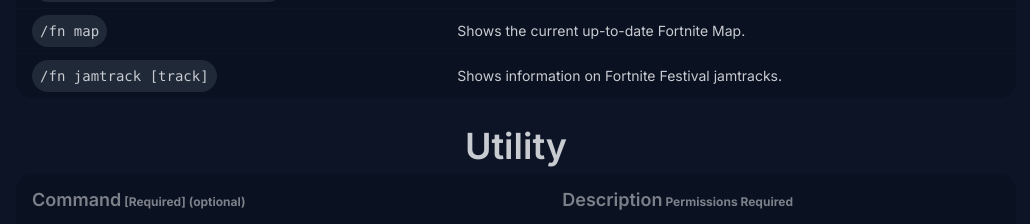
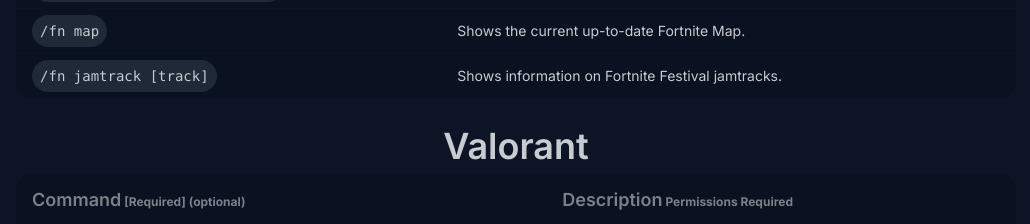
Before and after one commit to jtljrdn/cambot-website, a Next.js app: page /commands in a window 1280 px wide. Shown: the part 885-1109 px from the top of the page, without its empty margins (124-1154 px from the left). Built offline with nearby package versions, Linux system fonts and the light colour scheme.

Commit message:
Update ValorantCommands.tsx

```diff
--- a/components/Commands/ValorantCommands.tsx
+++ b/components/Commands/ValorantCommands.tsx
@@ -3,7 +3,7 @@
 const ValorantCommands = () => {
   return (
     <div>
-      <div className="text-center text-4xl font-semibold py-2">Utility</div>
+      <div className="text-center text-4xl font-semibold py-2">Valorant</div>
 
       <div className="overflow-x-auto mx-10 pb-5">
         <table className="table bg-base-300">
```
